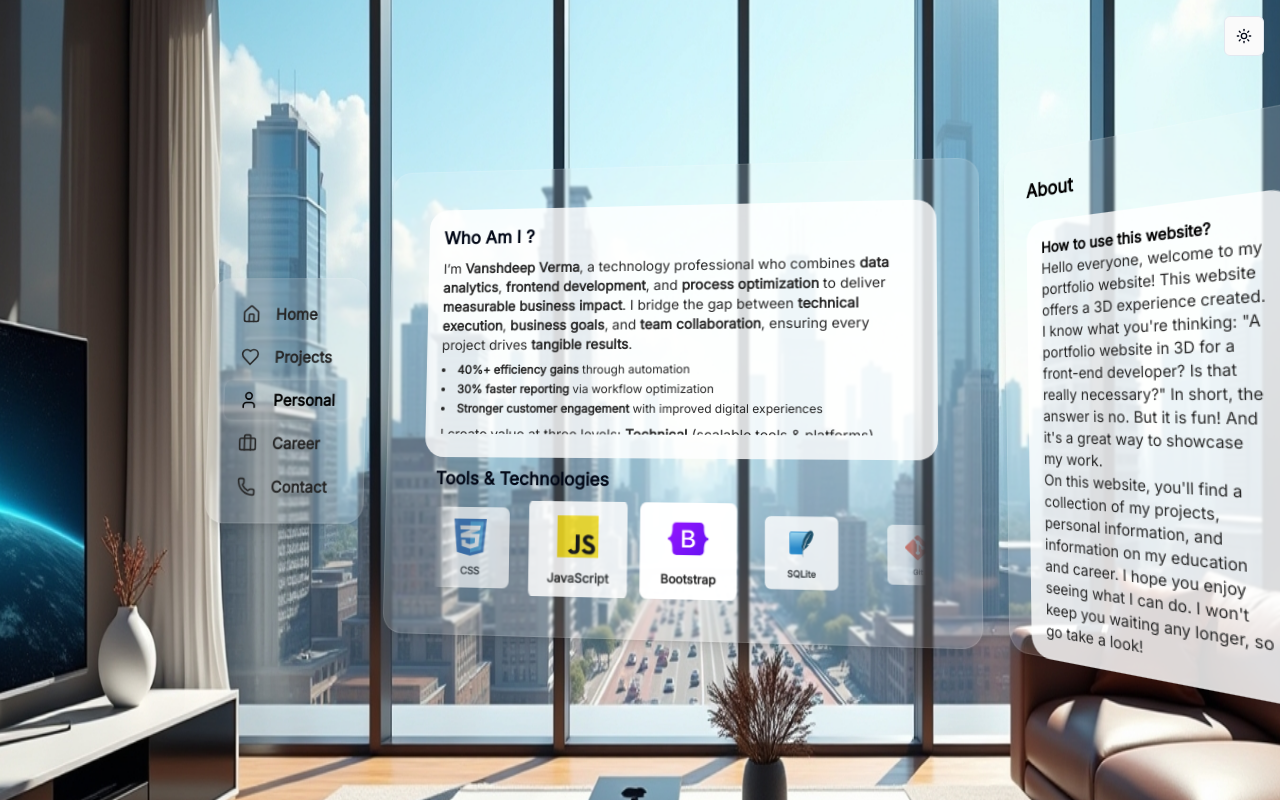
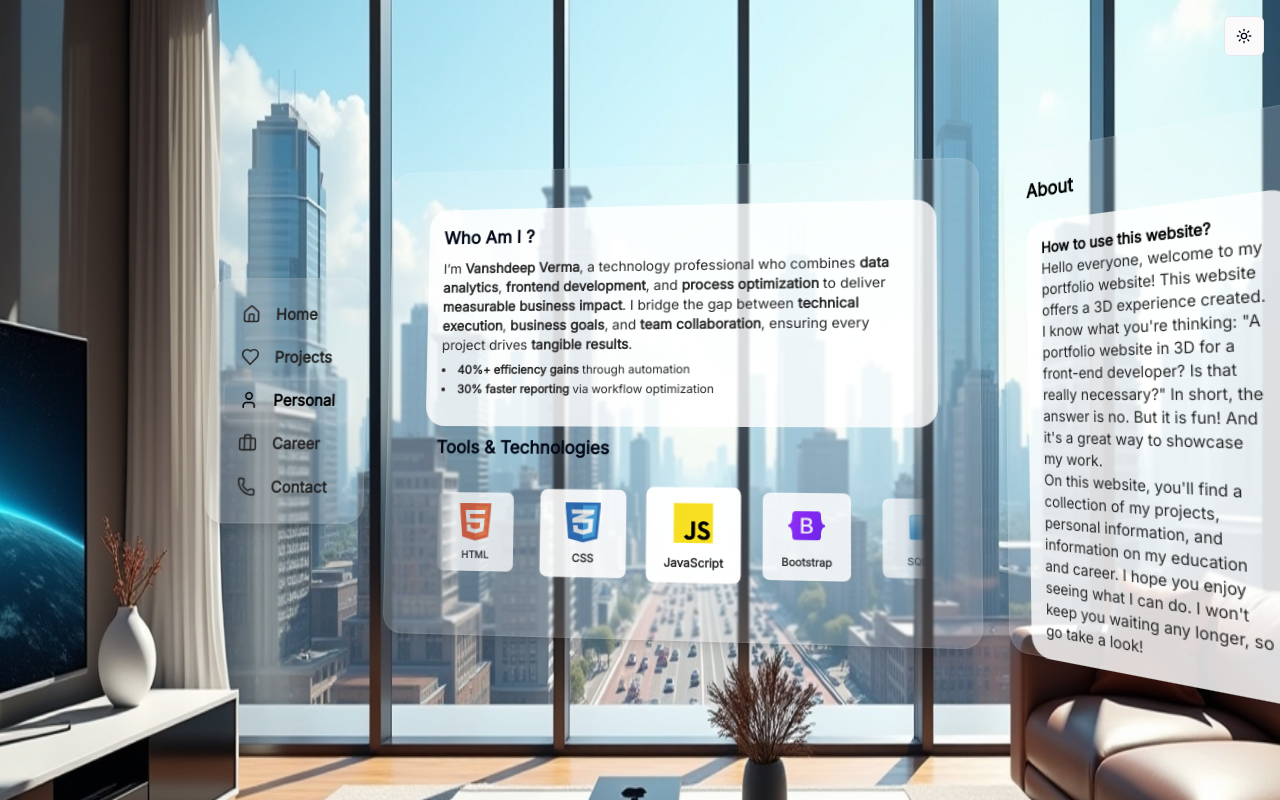
Before and after one commit to 20bcs6794/vansh, a Next.js app: page / in a window 1280 px wide. Both pictures are taken after a click on the button "Personal". Built offline with nearby package versions, Linux system fonts and the light colour scheme; what @genkit-ai/googleai, genkit would draw is missing.

Commit message:
Update my Tools & Technologies section with a linear auto-scrolling reel

```diff
--- a/src/app/globals.css
+++ b/src/app/globals.css
@@ -98,7 +98,7 @@
   }
 
   .animate-scroll-x {
-    animation: scroll-x 20s linear infinite;
+    animation: scroll-x 40s linear infinite;
   }
 
   @keyframes scroll-y {
--- a/src/components/glass-panel-layout.tsx
+++ b/src/components/glass-panel-layout.tsx
@@ -539,7 +539,7 @@ const technologiesWithIcons = [
 
 const TechnologyCard = ({ name, icon, style }: { name: string, icon: string, style?: CSSProperties }) => (
     <div
-        className={cn("bg-white rounded-lg p-2 flex flex-col items-center justify-center text-center gap-2 w-24 h-24 transition-transform duration-200 ease-in-out hover:scale-105")}
+        className={cn("bg-white rounded-lg p-2 flex flex-col items-center justify-center text-center gap-2 w-24 h-24 shrink-0")}
         style={style}
     >
         <div className="h-12 flex items-center justify-center">
@@ -560,6 +560,7 @@ const TechMarquee = () => {
         if (!marquee || !content) return;
 
         const updateStyles = () => {
+            if (isPaused) return;
             const marqueeRect = marquee.getBoundingClientRect();
             const marqueeCenter = marqueeRect.left + marqueeRect.width / 2;
 
@@ -569,10 +570,13 @@ const TechMarquee = () => {
                 const itemCenter = itemRect.left + itemRect.width / 2;
 
                 const distance = Math.abs(marqueeCenter - itemCenter);
-                const normalizedDistance = distance / (marqueeRect.width / 2);
+                // Normalize distance from 0 (center) to 1 (edge)
+                const normalizedDistance = Math.min(distance / (marqueeRect.width / 2), 1);
 
-                const scale = Math.max(0.6, 1.2 - normalizedDistance * 0.6);
-                const opacity = Math.max(0.6, 1 - normalizedDistance * 0.4);
+                // Scale from 1 (center) down to 0.8 (edge)
+                const scale = 1 - normalizedDistance * 0.2;
+                // Opacity from 1 (center) down to 0.7 (edge)
+                const opacity = 1 - normalizedDistance * 0.3;
 
                 item.style.transform = `scale(${scale})`;
                 item.style.opacity = `${opacity}`;
@@ -591,7 +595,7 @@ const TechMarquee = () => {
         return () => {
             cancelAnimationFrame(animationFrameId);
         };
-    }, []);
+    }, [isPaused]);
 
     return (
         <div
@@ -599,11 +603,13 @@ const TechMarquee = () => {
             className="w-full overflow-hidden [mask-image:linear-gradient(to_right,transparent_0,black_20px,black_calc(100%-20px),transparent_100%)] group"
             onMouseEnter={() => setIsPaused(true)}
             onMouseLeave={() => setIsPaused(false)}
+            onTouchStart={() => setIsPaused(true)}
+            onTouchEnd={() => setIsPaused(false)}
         >
             <div
                 ref={contentRef}
                 className={cn(
-                    "flex w-max gap-4",
+                    "flex w-max gap-4 py-4",
                     isPaused ? "[animation-play-state:paused]" : "[animation-play-state:running]",
                     "animate-scroll-x"
                 )}
@@ -1267,17 +1273,15 @@ export function GlassPanelLayout({ orientation }: { orientation?: { beta: number
                         key={activeViewIndex}
                         custom={direction}
                         variants={animationVariants}
-                        initial="start"
+                        initial="enter"
                         animate="center"
                         exit="exit"
-
                         transition={{
                             type: "spring",
-                            stiffness: 250,
-                            damping: 25,
+                            stiffness: 300,
+                            damping: 30,
                             duration: 0.5,
                         }}
-
                         className="h-full w-full"
                     >
                         {content}
```
